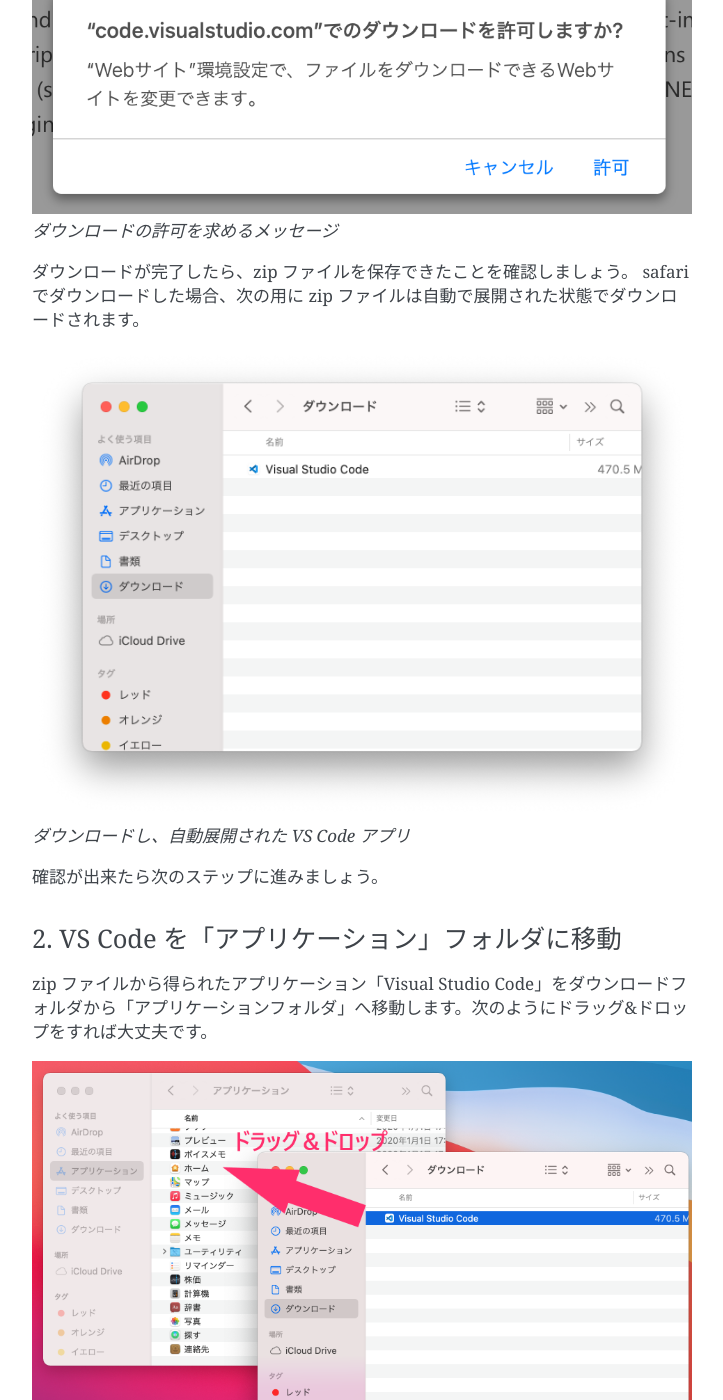
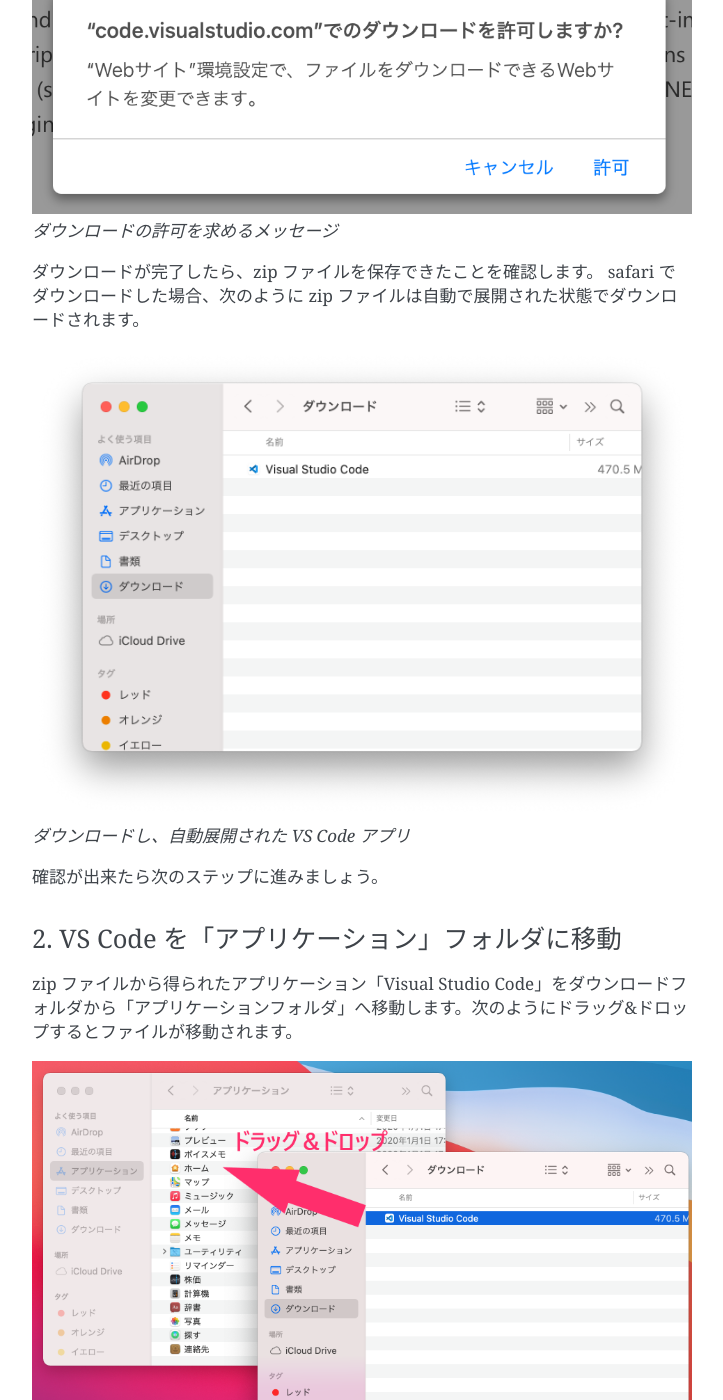
Before and after one commit to python-ed-open-doc/python-starter-guide, a Sphinx documentation site: the page built from source/ide/vscode-setup.md, in a window 1280 px wide and 1400 px high, scrolled down 6757 px. Shown: the whole window, without its empty margins (388-1111 px from the left). Built offline with Sphinx 7.4.7, drawn with Linux system fonts in a browser that asks for light colours; some of the changed text lies outside the part shown.

Commit message:
fix: 文体の修正
- 「ですます」に統一
- 「用に」を「ように」に修正
- 回りくどい言い回しを修正

```diff
--- a/source/ide/vscode-setup.md
+++ b/source/ide/vscode-setup.md
@@ -21,7 +21,7 @@
 ![VS Code 公式サイトとダウンロードボタン](images/image01.png)
 _VS Code 公式サイト_
 
-ダウンロードが完了したら、インストーラーを保存できたことを確認しましょう。
+ダウンロードが完了したら、インストーラーを保存できたことを確認します。
 
 ![ダウンロードフォルダにあるVSCodeUserSetup-x64-X.XX.X.exe](images/image02.png)
 _ダウンロードフォルダにあるVSCodeUserSetup-x64-X.XX.X.exe_
@@ -95,8 +95,8 @@
 ![ダウンロードの許可を求めるメッセージ](images/macos02.png)
 _ダウンロードの許可を求めるメッセージ_
 
-ダウンロードが完了したら、zip ファイルを保存できたことを確認しましょう。
-safari でダウンロードした場合、次の用に zip ファイルは自動で展開された状態でダウンロードされます。
+ダウンロードが完了したら、zip ファイルを保存できたことを確認します。
+safari でダウンロードした場合、次のように zip ファイルは自動で展開された状態でダウンロードされます。
 
 ![ダウンロードし、自動展開された VS Code アプリ](images/macos03.png)
 _ダウンロードし、自動展開された VS Code アプリ_
@@ -105,7 +105,7 @@
 
 ### 2. VS Code を「アプリケーション」フォルダに移動
 
-zip ファイルから得られたアプリケーション「Visual Studio Code」をダウンロードフォルダから「アプリケーションフォルダ」へ移動します。次のようにドラッグ&ドロップをすれば大丈夫です。
+zip ファイルから得られたアプリケーション「Visual Studio Code」をダウンロードフォルダから「アプリケーションフォルダ」へ移動します。次のようにドラッグ&ドロップするとファイルが移動されます。
 
 ![VS Code をドラッグ&ドロップで移動](images/macos04.png)
 _VS Code をドラッグ&ドロップで移動_
@@ -130,7 +130,7 @@
 
 ## 日本語化（Windows, macOS 共通）
 
-2021-10-10 時点で VS Code はインストールをしただけではメニュはすべて英語で表示されます。そのままでも使えなくはありませんが、設定などの意味を把握しやすくするためにも日本語化をしておきましょう。
+2021-10-10 時点で VS Code はインストールをしただけではメニューはすべて英語で表示されます。そのままでも使えますが、設定などの意味を把握しやすくするためにも日本語化をします。
 
 VS Code を起動してしばらくそのままにしておくと、次の画像の様に右下に日本語化のための言語パックのインストールを促すメッセージが表示されます。「インストールして再起動（Install and Restart）」をクリックしましょう。
 
```
